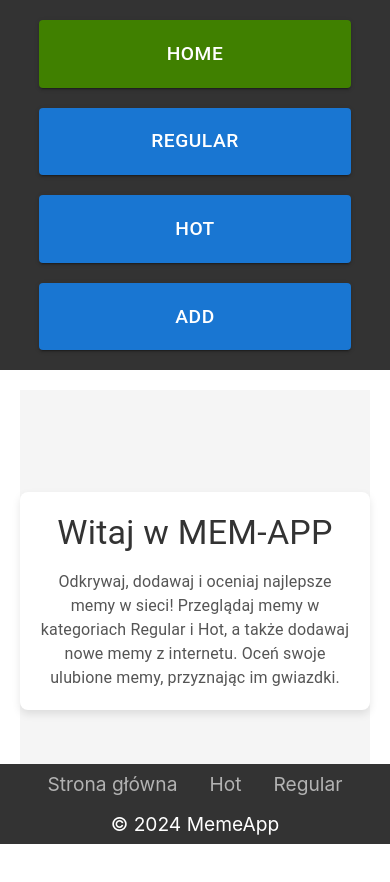
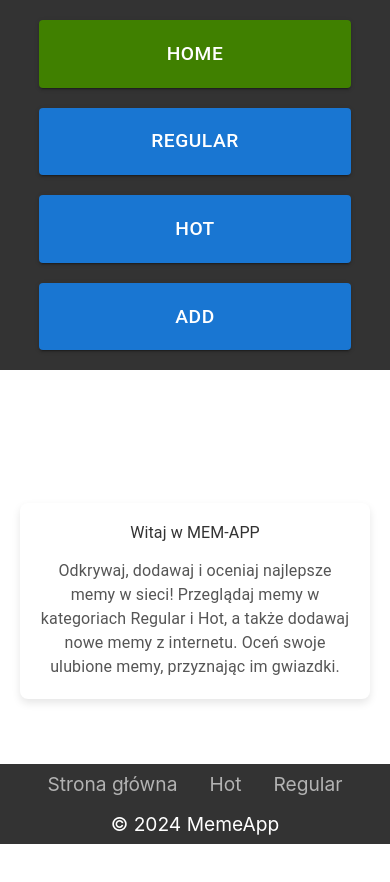
Before and after one commit to AdrWL/MemeApp, a React (Create React App) app: page / in a window 390 px wide. Shown: the top 882 px of the page. Built offline with nearby package versions, Linux system fonts and the light colour scheme.

Commit message:
Add uuid to mem.id fix some css

```diff
--- a/package.json
+++ b/package.json
@@ -20,6 +20,7 @@
     "react-scripts": "5.0.1",
     "redux": "^5.0.1",
     "styled-components": "^6.1.11",
+    "uuid": "^9.0.1",
     "web-vitals": "^2.1.4"
   },
   "scripts": {
--- a/src/components/Form/Form.jsx
+++ b/src/components/Form/Form.jsx
@@ -1,6 +1,7 @@
 import React, { useState } from 'react';
 import { useDispatch } from 'react-redux';
 import Button from '@mui/material/Button';
+import { v4 as uuidv4 } from 'uuid';
 import './Form.css';
 
 export default function Form() {
@@ -14,6 +15,7 @@ export default function Form() {
     dispatch({
       type: 'ADD_MEME',
       payload: {
+        id: uuidv4(),
         title,
         upvotes: 0,
         downvotes: 0,
@@ -35,7 +37,6 @@ export default function Form() {
           <label htmlFor="title">Tytuł mema:</label>
           <input
             type="text"
-            id="title"
             value={title}
             onChange={(e) => setTitle(e.target.value)}
             required
@@ -45,7 +46,6 @@ export default function Form() {
           <label htmlFor="img">Mem URL:</label>
           <input
             type="text"
-            id="img"
             value={img}
             onChange={(e) => setImg(e.target.value)}
             required
--- a/src/components/Home/Home.css
+++ b/src/components/Home/Home.css
@@ -3,7 +3,6 @@
     align-items: center;
     justify-content: center;
     height: 50vh;
-    background-color: #f5f5f5;
   }
 
   .home-container .MuiContainer-root {
@@ -22,3 +21,23 @@
   .home-container .MuiTypography-body1 {
     color: #555;
   }
+
+  @media (max-width: 1366px) {
+    .home-container .MuiTypography-root {
+      font-size: 2rem;
+    }
+  }
+
+
+  @media (max-width: 1180px) {
+    .home-container .MuiTypography-root {
+      font-size: 1.5rem;
+    }
+  }
+
+
+  @media (max-width: 720px) {
+    .home-container .MuiTypography-root {
+      font-size: 1rem;
+    }
+  }
--- a/src/components/Hot/Hot.jsx
+++ b/src/components/Hot/Hot.jsx
@@ -20,7 +20,7 @@ export default function Hot() {
     <div>
       {memes.map((mem) => (
         <Mem
-          key={mem.title}
+          key={mem.id}
           {...mem}
           onUpvote={() => handleUpvote(mem.title)}
           onDownvote={() => handleDownvote(mem.title)}
--- a/src/components/Regular/Regular.jsx
+++ b/src/components/Regular/Regular.jsx
@@ -20,7 +20,7 @@ export default function Regular() {
     <div>
       {memes.map((mem) => (
         <Mem
-          key={mem.title}
+          key={mem.id}
           {...mem}
           onUpvote={() => handleUpvote(mem.title)}
           onDownvote={() => handleDownvote(mem.title)}
--- a/src/store/reducers/globalReducer.js
+++ b/src/store/reducers/globalReducer.js
@@ -1,7 +1,9 @@
+import { v4 as uuidv4 } from 'uuid';
+
 const initialState = {
   memes: [
     {
-      id: 1,
+      id: uuidv4(),
       title: 'Wróbel sąsiada',
       upvotes: 6,
       downvotes: 0,
@@ -9,7 +11,7 @@ const initialState = {
       value: 2,
     },
     {
-      id: 2,
+      id: uuidv4(),
       title: 'Budowlańcy',
       upvotes: 1,
       downvotes: 2,
@@ -17,7 +19,7 @@ const initialState = {
       value: 2,
     },
     {
-      id: 3,
+      id: uuidv4(),
       title: 'Za co $?',
       upvotes: 6,
       downvotes: 0,
@@ -25,7 +27,7 @@ const initialState = {
       value: 2,
     },
     {
-      id: 4,
+      id: uuidv4(),
       title: 'Yoda',
       upvotes: 6,
       downvotes: 0,
```
